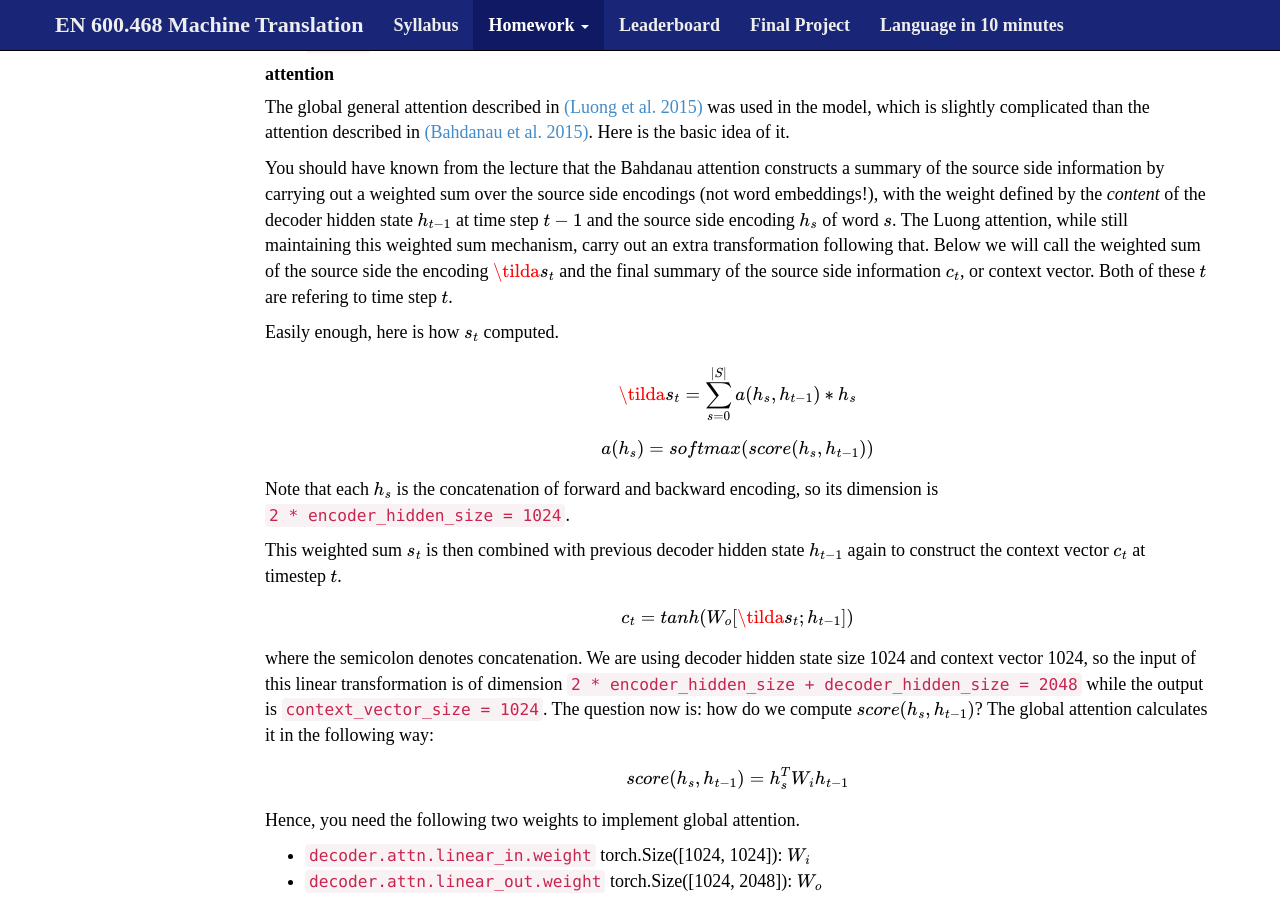
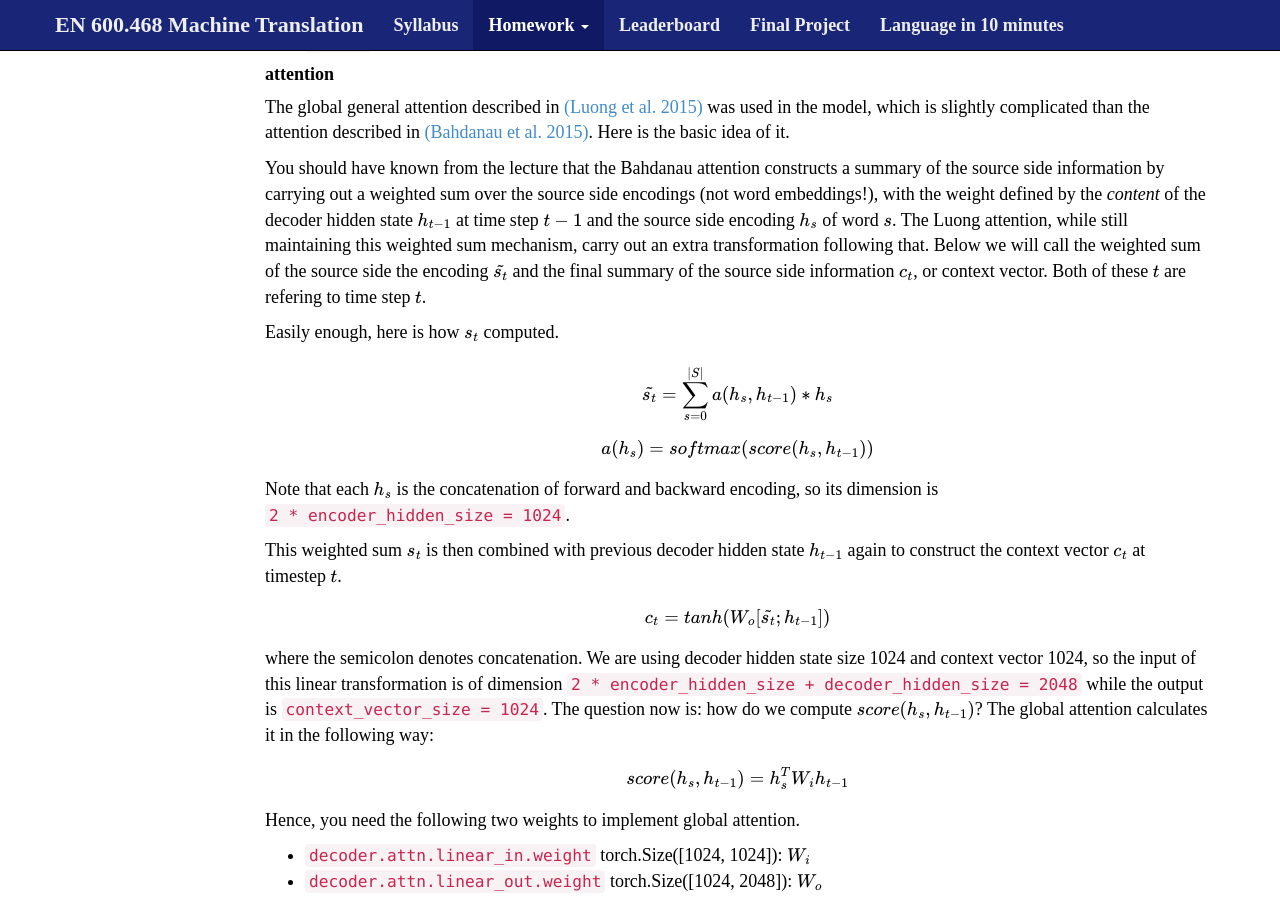
Before and after one commit to mt-class/jhu, a Jekyll site: the page built from nn_hw5.md, in a window 1280 px wide and 900 px high, scrolled down 2347 px. Built offline with Jekyll 4.4.1, drawn with Linux system fonts in a browser that asks for light colours; nearby versions of some CDN libraries; some web fonts are replaced; formulas are drawn with MathJax 3.

Commit message:
fix formula

```diff
--- a/nn_hw5.md
+++ b/nn_hw5.md
@@ -81,11 +81,11 @@ The generator is the mapping from decoder hidden state to vocabulary distrbution
 #### attention
 The global general attention described in [(Luong et al. 2015)](https://arxiv.org/pdf/1508.04025.pdf) was used in the model, which is slightly complicated than the attention described in [(Bahdanau et al. 2015)](https://arxiv.org/pdf/1409.0473.pdf). Here is the basic idea of it.
 
-You should have known from the lecture that the Bahdanau attention constructs a summary of the source side information by carrying out a weighted sum over the source side encodings (not word embeddings!), with the weight defined by the *content* of the decoder hidden state $$h_{t-1}$$ at time step $$t-1$$ and the source side encoding $$h_s$$ of word $$s$$. The Luong attention, while still maintaining this weighted sum mechanism, carry out an extra transformation following that. Below we will call the weighted sum of the source side the encoding $$\tilda{s_t}$$ and the final summary of the source side information $$c_t$$, or context vector. Both of these $$t$$ are refering to time step $$t$$.
+You should have known from the lecture that the Bahdanau attention constructs a summary of the source side information by carrying out a weighted sum over the source side encodings (not word embeddings!), with the weight defined by the *content* of the decoder hidden state $$h_{t-1}$$ at time step $$t-1$$ and the source side encoding $$h_s$$ of word $$s$$. The Luong attention, while still maintaining this weighted sum mechanism, carry out an extra transformation following that. Below we will call the weighted sum of the source side the encoding $$\tilde{s_t}$$ and the final summary of the source side information $$c_t$$, or context vector. Both of these $$t$$ are refering to time step $$t$$.
 
 Easily enough, here is how $$s_t$$ computed.
 
-$$\tilda{s_t} = \sum_{s=0}^{\mid S\mid} a(h_s, h_{t-1}) * h_s$$
+$$\tilde{s_t} = \sum_{s=0}^{\mid S\mid} a(h_s, h_{t-1}) * h_s$$
 
 $$a(h_s) = softmax(score(h_s, h_{t-1}))$$
 
@@ -93,7 +93,7 @@ Note that each $$h_s$$ is the concatenation of forward and backward encoding, so
 
 This weighted sum $$s_t$$ is then combined with previous decoder hidden state $$h_{t-1}$$ again to construct the context vector $$c_t$$ at timestep $$t$$.
 
-$$c_t = tanh(W_o [\tilda{s_t}; h_{t-1}])$$
+$$c_t = tanh(W_o [\tilde{s_t}; h_{t-1}])$$
 
 where the semicolon denotes concatenation. We are using decoder hidden state size 1024 and context vector 1024, so the input of this linear transformation is of dimension `2 * encoder_hidden_size + decoder_hidden_size = 2048` while the output is `context_vector_size = 1024`. The question now is: how do we compute $$score(h_s, h_{t-1})$$? The global attention calculates it in the following way:
 
```
